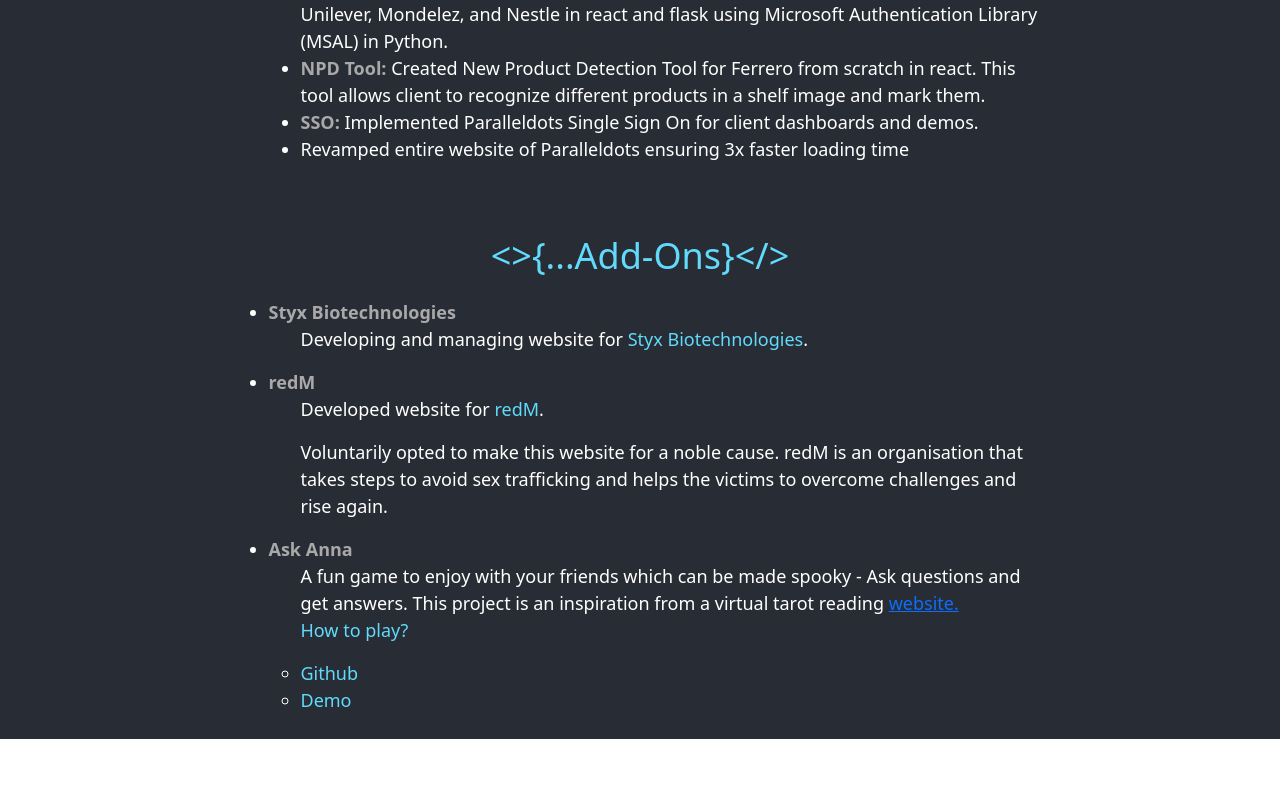
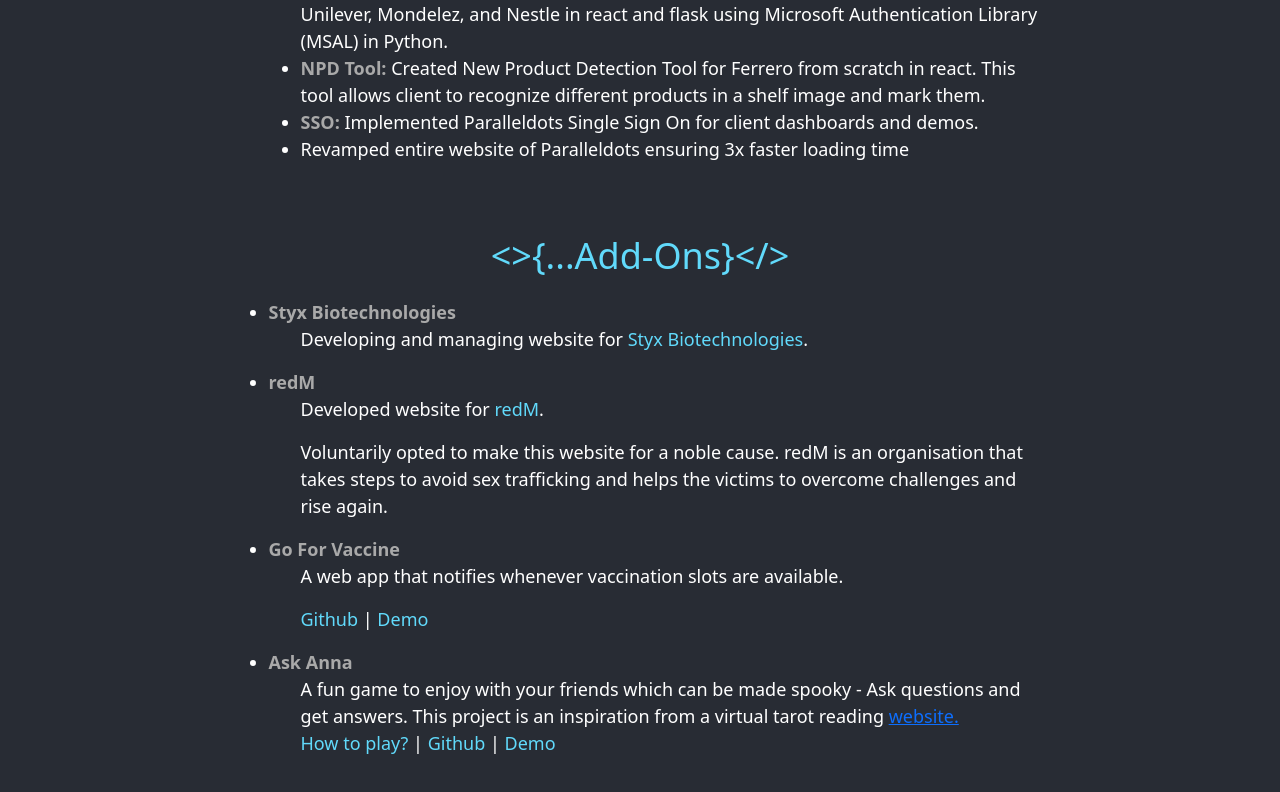
Before and after one commit to ittsprashant/portfolio, a React (Create React App) app: page / in a window 1280 px wide. Shown: the part 890-1682 px from the top of the page. Before the commit the page ends 1629 px from the top, so only its background shows below. Built offline with nearby package versions, Linux system fonts and the light colour scheme.

Commit message:
vaccine added

```diff
--- a/src/Components/Projects.js
+++ b/src/Components/Projects.js
@@ -33,12 +33,22 @@
                                 </ul>
                             </li>
                             <li>
+                                <strong>Go For Vaccine</strong>
+                                <ul>
+                                    <p>A web app that notifies whenever vaccination slots are available.
+                                    </p>
+                                    <p><a href="https://github.com/ittsprashant/go_for_vaccine" target="_blank" className="App-link">Github</a>{" | "}<a href="https://go-for-vaccine.netlify.app/" target="_blank" className="App-link">Demo</a></p>
+                                    {/* <li><a href="https://github.com/ittsprashant/go_for_vaccine" target="_blank" className="App-link">Github</a></li>
+                                    <li><a href="https://go-for-vaccine.netlify.app/" target="_blank" className="App-link">Demo</a></li> */}
+                                </ul>
+                            </li>
+                            <li>
                                 <strong>Ask Anna</strong>
                                 <ul>
                                     <p>A fun game to enjoy with your friends which can be made spooky - Ask questions and get answers. This project is an inspiration from a virtual tarot reading <a href="https://peteranswers.com/" target="_blank">website.</a>
-                                    <br></br><a href="https://www.makeuseof.com/tag/peter-work-code-prank/" target="_blank" className="App-link">How to play?</a></p>
-                                    <li><a href="https://github.com/ittsprashant/ask_anna" target="_blank" className="App-link">Github</a></li>
-                                    <li><a href="https://askanna.netlify.app/" target="_blank" className="App-link">Demo</a></li>
+                                    <br></br><a href="https://www.makeuseof.com/tag/peter-work-code-prank/" target="_blank" className="App-link">How to play?</a>{" | "}<a href="https://github.com/ittsprashant/ask_anna" target="_blank" className="App-link">Github</a>{" | "}<a href="https://askanna.netlify.app/" target="_blank" className="App-link">Demo</a></p>
+                                    {/* <li><a href="https://github.com/ittsprashant/ask_anna" target="_blank" className="App-link">Github</a></li>
+                                    <li><a href="https://askanna.netlify.app/" target="_blank" className="App-link">Demo</a></li> */}
                                 </ul>
                             </li>
 
```
